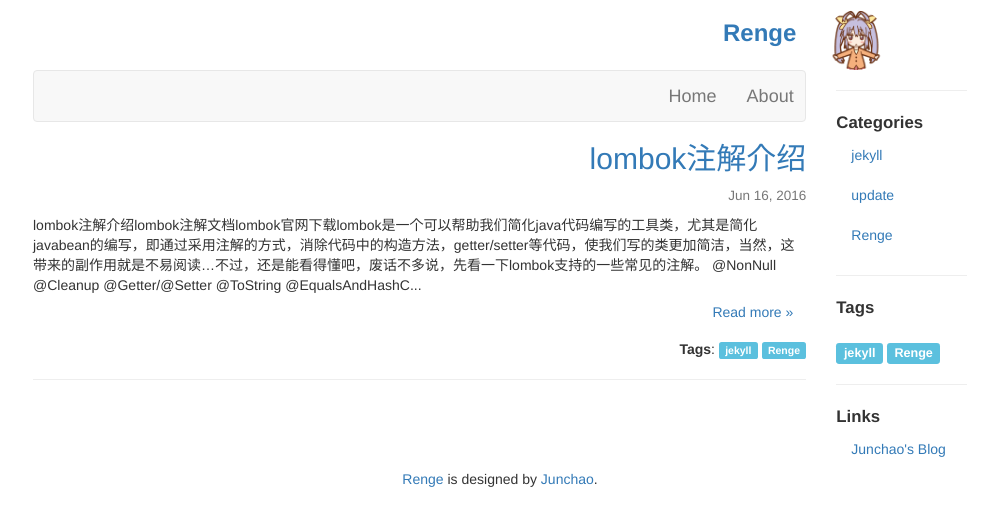
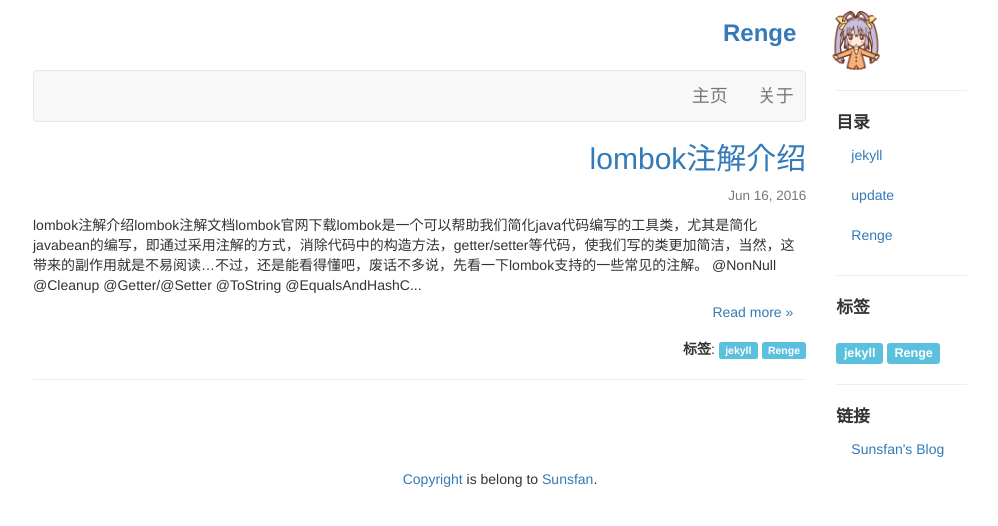
Before and after one commit to sunsfan/sunsfan.github.io, a Jekyll site: the page built from index.html, in a window 1280 px wide. Shown: the top 526 px of the page, without its empty margins (140-1138 px from the left). Built offline with Jekyll 4.4.1, drawn with Linux system fonts in a browser that asks for light colours; the list of posts is cut into pages by our own code.

Commit message:
style design

```diff
--- a/_includes/footer.html
+++ b/_includes/footer.html
@@ -1,8 +1,8 @@
 <!-- footer -->
 <div class="col-xs-12 span9">
   <p class="text-center">
-    <a href="https://github.com/billyfish152/Renge">Renge</a> is designed by
-    <a href="https://www.junchaowang.com">Junchao</a>.</p></div>
+    <a href="https://github.com/sunsfan/sunsfan.github.io">Copyright</a> is belong to
+    <a href="http://blog.csdn.net/sunsfan">Sunsfan</a>.</p></div>
 </div>
 </div>
 <script src="https://code.jquery.com/jquery.js"></script>
--- a/_includes/header.html
+++ b/_includes/header.html
@@ -17,8 +17,8 @@
           <!-- sub menu -->
           <ul class="navbar navbar-default" role="navigation">
             <div class="navbar-header navbar-right">
-              <a class="nav navbar-brand" href="/">Home</a>
-              <a class="nav navbar-brand" href="/about">About</a>
+              <a class="nav navbar-brand" href="/">主页</a>
+              <a class="nav navbar-brand" href="/about">关于</a>
 
               &nbsp;&nbsp;&nbsp;
             </div>
--- a/_includes/sider.html
+++ b/_includes/sider.html
@@ -1,19 +1,19 @@
 <div class="col-xs-2 span3">
   <ul class="nav nav-list">
 <hr>
-    <li class="nav-header"><big><b>Categories</b></big></li>
+    <li class="nav-header"><big><b>目录</b></big></li>
       {% for category in site.categories %}
         <li><a href="/category/#{{ category[0] }}">{{ category[0] }}</a></li>
       {% endfor %}
       <hr>
-    <li class="nav-header"><big><b>Tags</b></big></li>
+    <li class="nav-header"><big><b>标签</b></big></li>
     <br />
     {% for tag in site.tags %}
         <big><a class="label label-info" href="/tags/#{{ tag[0] }}">{{ tag[0] }}</a></big>
     {% endfor %}
     <hr>
-      <li class="nav-header"><big><b>Links</b></big></li>
+      <li class="nav-header"><big><b>链接</b></big></li>
 
-    <li><a href="https://www.junchaowang.com">Junchao's Blog</a></li>
+    <li><a href="http://blog.csdn.net/sunsfan">Sunsfan's Blog</a></li>
   </ul>
 </div>
--- a/_includes/tags.html
+++ b/_includes/tags.html
@@ -1,4 +1,4 @@
-<p align="right"><b>Tags</b>:
+<p align="right"><b>标签</b>:
 {% if post.tags %}
 	{% for tag in post.tags %}
     	<a class="label label-info" href="{{ site.baseurl }}/tags#{{ tag }}" title="View posts tagged with &quot;{{ tag }}&quot;">{{ tag }}</a>
```
Also changed, not shown: 1 other file.
